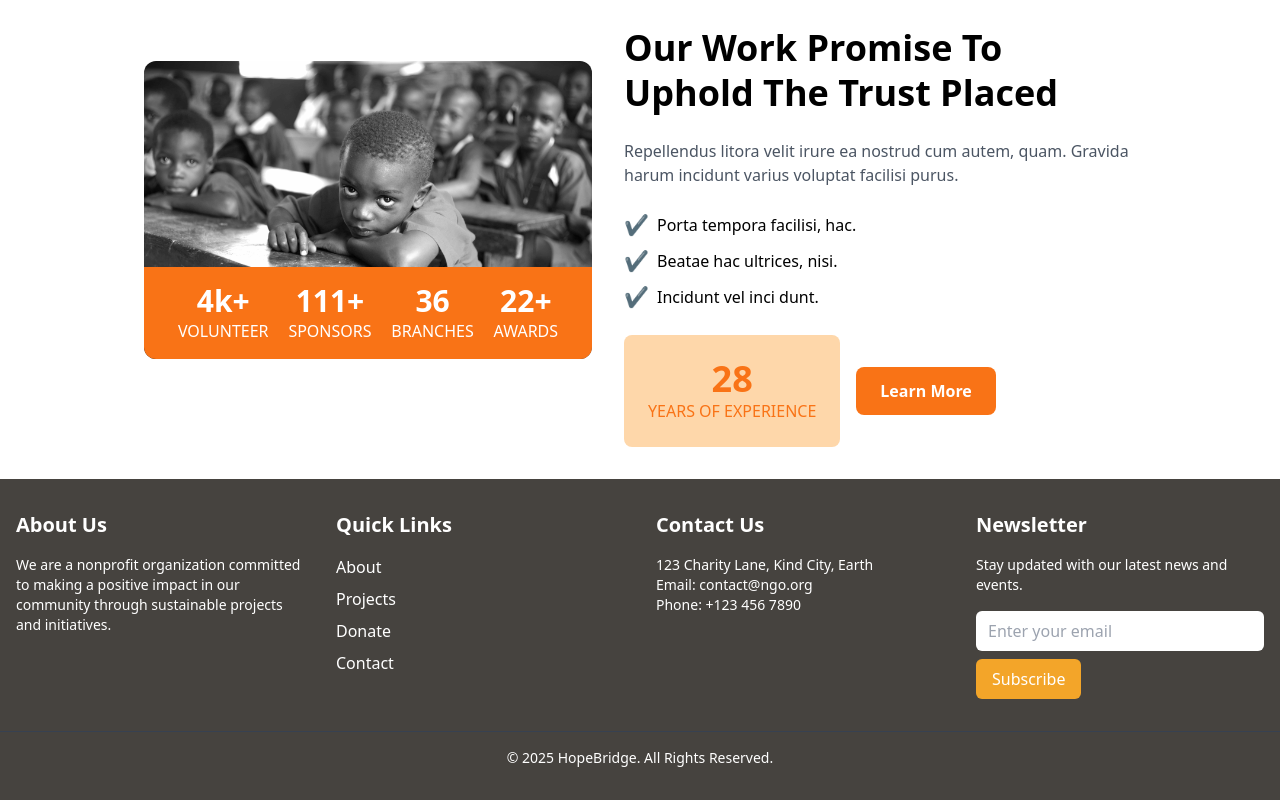
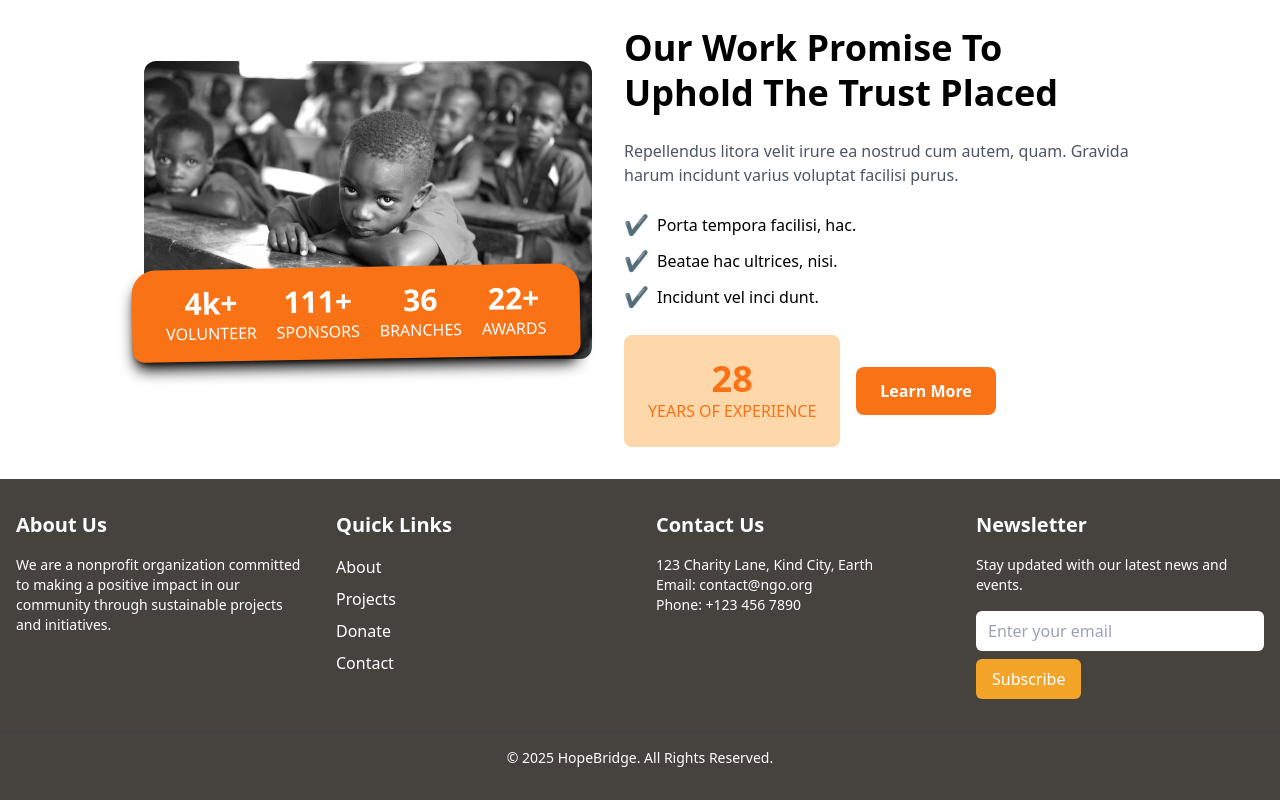
Before and after one commit to Richson-Tech/hope-bridge, a Next.js app: page / in a window 1280 px wide. Shown: the part 1735-2535 px from the top of the page. Built offline with nearby package versions, Linux system fonts and the light colour scheme.

Commit message:
added mods

```diff
--- a/src/components/About.jsx
+++ b/src/components/About.jsx
@@ -10,7 +10,7 @@ export default function AboutUsSection() {
           alt="Smiling children"
           className="rounded-xl w-full max-w-md"
         />
-        <div className="absolute bottom-0 left-0 w-full bg-orange-500 text-white py-4 px-6 rounded-b-xl flex justify-around">
+        <div className="rounded-3xl -translate-x-3 transform -rotate-1 shadow-lg shadow-black xs:w-[85%] absolute bottom-0 left-0 w-full bg-orange-500 text-white py-4 px-6 rounded-b-xl flex justify-around">
           <div className="text-center">
             <p className="text-3xl font-bold">4k+</p>
             <p>VOLUNTEER</p>
```
